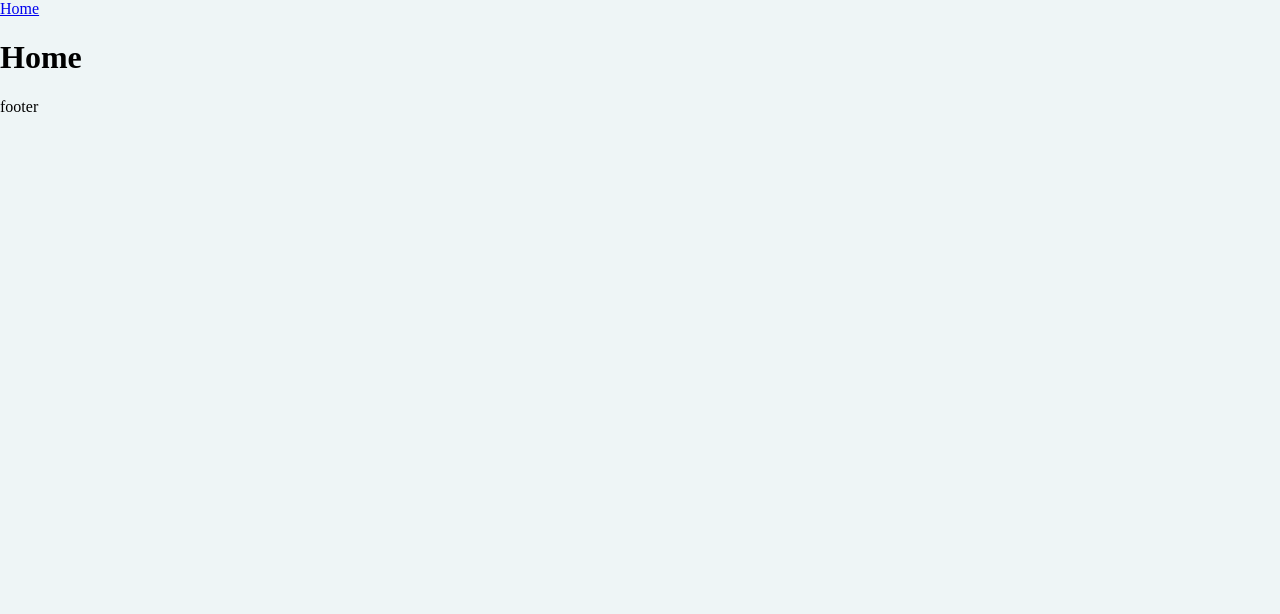
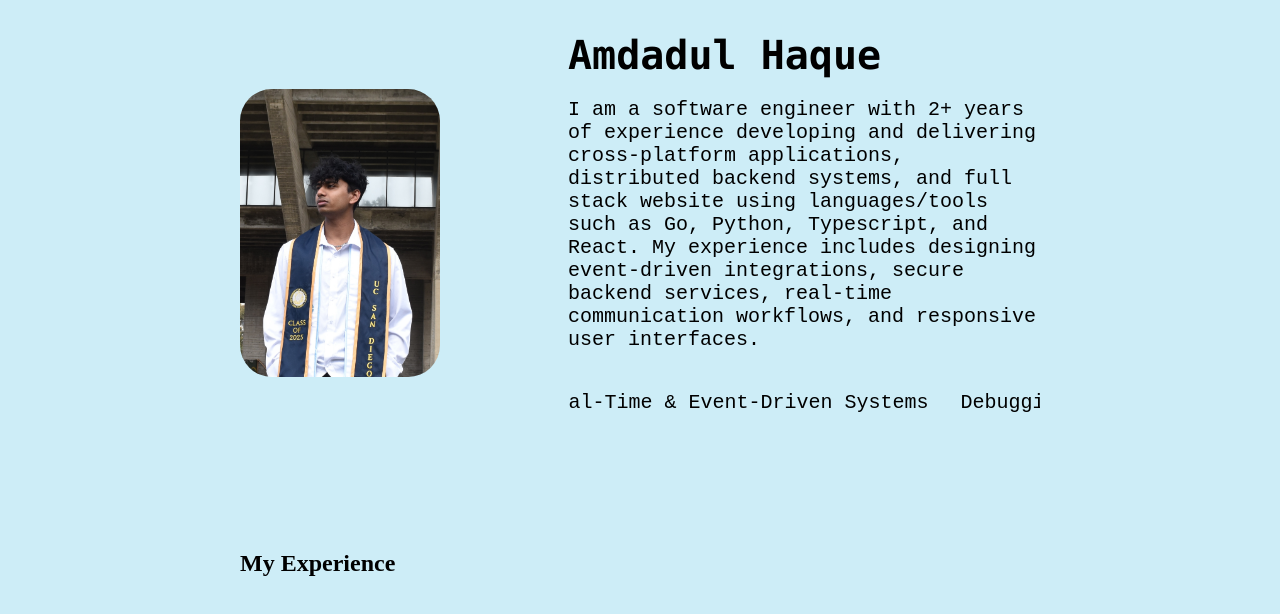
Before and after one commit to Amdadul-coding/personal-website, a React (Vite) app: page / in a window 1280 px wide. Shown: the top 614 px of the page. Built offline with nearby package versions, Linux system fonts and the light colour scheme.

Commit message:
Added introduction section

```diff
--- a/src/Pages/Home.tsx
+++ b/src/Pages/Home.tsx
@@ -1,3 +1,52 @@
+import styles from '../styles/home.module.css';
+import profile from '../assets/profile.jpg';
+
+const expertise = [
+  'Distributed Systems',
+  'Real-Time & Event-Driven Systems',
+  'Debugging',
+  'Cross-platform development',
+  'Full-stack App/Web Development',
+];
+
 export default function Home() {
-  return <h1>Home</h1>;
+  return(
+    <>
+      <section className={styles.introduction}>
+        <img src={profile} alt="myPortrait" />
+        <div className={styles.aboutMe}>
+          <h1 className={styles.title}>
+            Amdadul Haque
+          </h1>
+          <p className={styles.summary}>
+            I am a software engineer with 2+ years of experience developing and delivering cross-platform applications, distributed backend systems, and
+            full stack website using languages/tools such as Go, Python, Typescript, and React. My experience includes designing event-driven integrations,
+            secure backend services, real-time communication workflows, and responsive user interfaces.
+          </p>
+          <div className={styles.expertiseCarousel}>
+            <div className={styles.expertiseTrack}>
+              {[0, 1].map((copy) => (
+                <ul
+                  key={copy}
+                  className={styles.expertiseList}
+                  aria-label={copy === 0 ? 'Areas of expertise' : undefined}
+                  aria-hidden={copy === 1 ? true : undefined}
+                >
+                  {expertise.map((item) => <li key={item}>{item}</li>)}
+                </ul>
+              ))}
+            </div>
+          </div>
+        </div>
+      </section>
+      <section className={styles.experience}>
+        <h1 className={styles.experienceTitle}>
+          My Experience
+        </h1>
+        <div>
+
+        </div>
+      </section>
+    </>
+  );
 }
--- a/src/main.tsx
+++ b/src/main.tsx
@@ -1,15 +1,14 @@
 import { StrictMode } from 'react';
 import { createRoot } from 'react-dom/client';
-import { BrowserRouter, Outlet, Route, Routes } from 'react-router-dom';
+import { BrowserRouter, Route, Routes } from 'react-router-dom';
 import './index.css';
 import Home from './Pages/Home.tsx';
-import MainLayout from './Components/Layouts/MainLayout.tsx';
 
 createRoot(document.getElementById('root')!).render(
   <StrictMode>
     <BrowserRouter>
       <Routes>
-        <Route element={<MainLayout><Outlet /></MainLayout>}>
+        <Route>
           <Route index element={<Home />} />
         </Route>
       </Routes>
--- /dev/null
+++ b/src/styles/home.module.css
@@ -0,0 +1,88 @@
+body{
+    background-color: #cdedf7;
+    padding-left: 15rem;
+    padding-right: 15rem;
+}
+.introduction {
+    display: flex;
+    padding-bottom: 6rem;
+    padding-top: 2rem;
+    gap: 8rem;
+    justify-content: center;
+    align-items: center;
+}
+.introduction img {
+    max-width: 200px;
+    max-height: 290px;
+    min-width: 200px;
+    flex: 1;
+    border-radius: 2rem;
+    background-color: #9fe1f5;
+}
+.aboutMe {
+    min-width: 0;
+    display: flex;
+    flex-direction: column;
+    flex: 1;
+}
+.expertiseCarousel {
+    overflow: hidden;
+    width: 100%;
+    margin: 1.25rem 0;
+    font-size: 20px;
+    font-family: 'Courier New', Courier, monospace;
+    font-weight: 500;
+}
+
+.expertiseTrack {
+    display: flex;
+}
+
+.expertiseList {
+    display: flex;
+    flex: 0 0 auto;
+    min-width: 100%;
+    align-items: center;
+    justify-content: space-around;
+    gap: 2rem;
+    margin: 0;
+    padding: 0 2rem 0 0;
+    list-style: none;
+    white-space: nowrap;
+    animation: slideExpertise 30s linear infinite;
+}
+
+.expertiseCarousel:hover .expertiseList {
+    animation-play-state: paused;
+}
+
+@keyframes slideExpertise {
+    from { transform: translateX(0); }
+    to { transform: translateX(-100%); }
+}
+
+@media (prefers-reduced-motion: reduce) {
+    .expertiseList {
+        animation: none;
+        flex: 1;
+        flex-wrap: wrap;
+        justify-content: flex-start;
+        white-space: normal;
+        padding: 0;
+    }
+
+    .expertiseList[aria-hidden='true'] {
+        display: none;
+    }
+}
+.aboutMe h1 {
+    font-size: 40px;
+    margin: 0;
+    font-family: Monaco, monospace;
+    font-weight: 1000;
+}
+.aboutMe p {
+    font-size: 20px;
+    font-family: 'Courier New', Courier, monospace;
+    font-weight: 500;
+}
```
Also changed, not shown: src/assets/profile.jpg (added).
